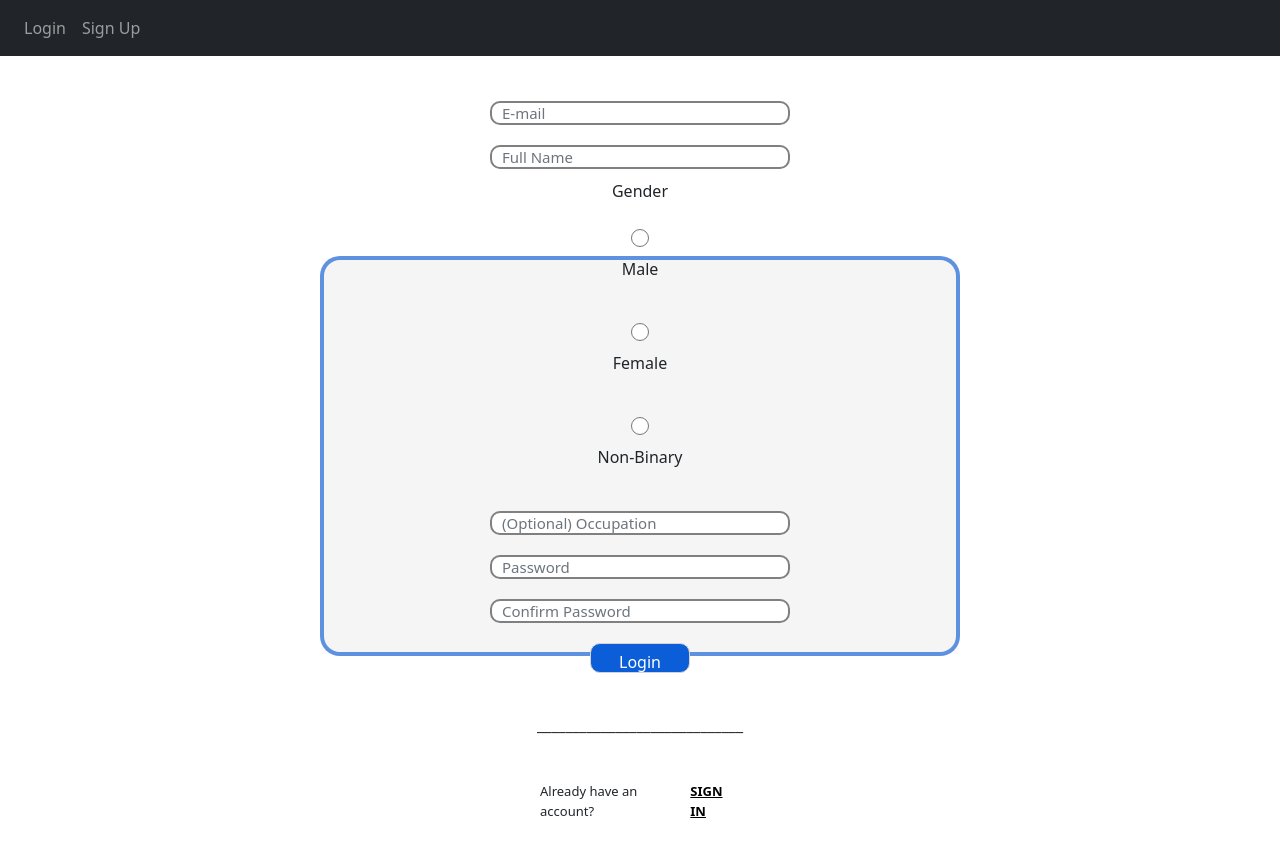
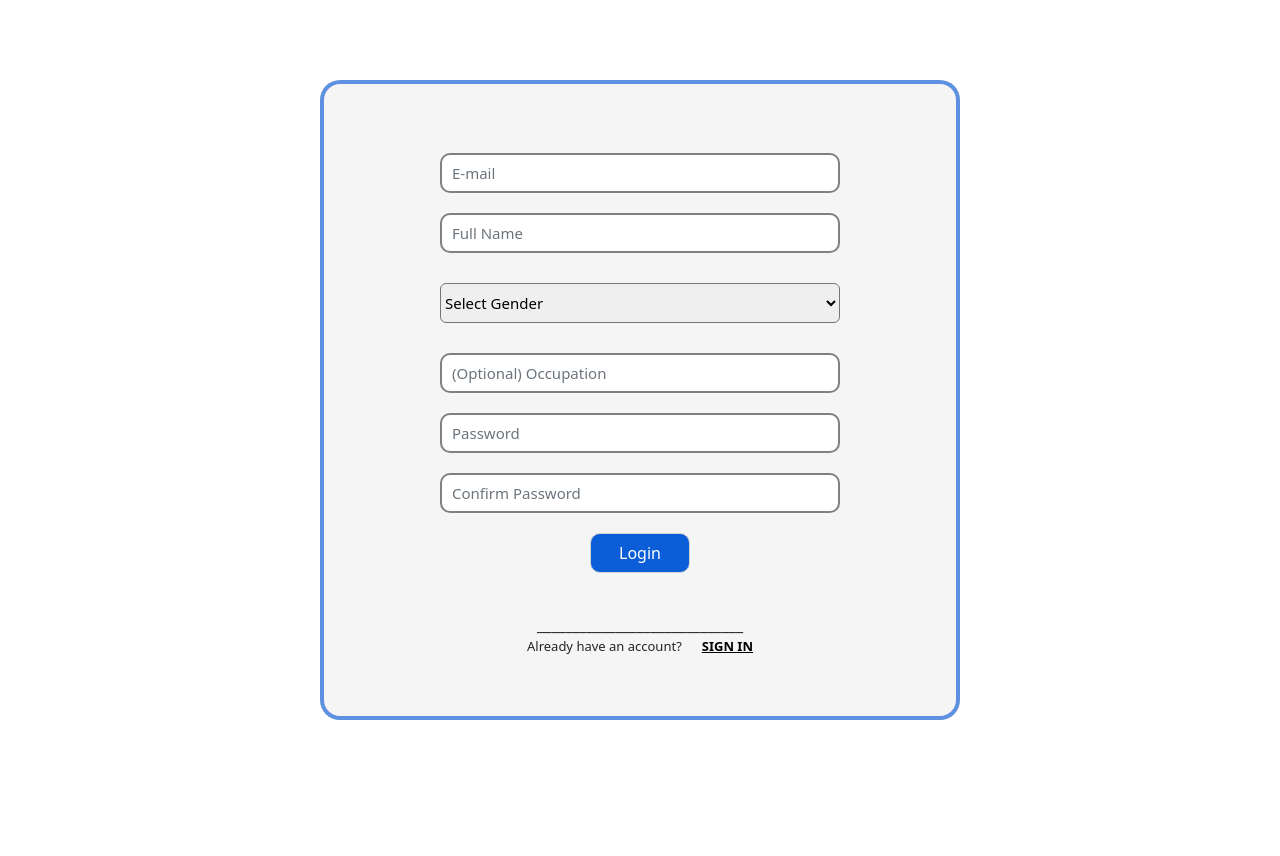
Before and after one commit to Mizan-Ali/Social-Coding-Experiences, a Flask app: page /signup in a window 1280 px wide. After the commit the page ends 720 px from the top, so only its background shows below. Run offline with Flask 2, Linux system fonts and the light colour scheme; some libraries are stand-ins or nearby versions.

Commit message:
[changed] SignIn & SignUp UI Updated (Gender)

```diff
--- a/website/static/css/signup_style.css
+++ b/website/static/css/signup_style.css
@@ -12,8 +12,9 @@
 .in_box{
     background:whitesmoke;
     width : 50%;
-    height: 50%;
+    height: 80%;
     border: solid 4px #0e5ed6a6;
+    /* border: solid 2px black; */
     border-radius: 20px;
     display: flex;
     flex-direction: column;
@@ -28,8 +29,8 @@
 }
 .in_box input{
     margin: 10px;
-    width: 300px;
-    height: 18px;
+    width: 400px;
+    height: 40px;
     padding: 10px;
     font-size: 15px;
     border: solid 2.5px gray;
@@ -39,21 +40,32 @@
     color: #fff;
     margin: 10px;
     width: 100px;
-    height: 30px;
+    height: 40px;
     border: solid 1px lightgray;
     border-radius: 10px;
     background-color: #0B5ED7;
 }
 .sign_up{
-    width: 200px;
+    width:100%;
     display: flex;
     flex-direction: row;
     align-items: center;
-    justify-content: space-between;
-    margin-top: 45px;
+    justify-content: center;
     font-size: 13px;
 }
 .sign_up a{
+    margin: 0px 0px 0px 20px;
     color: #000;
     font-weight: bold;
 }
+
+.gender_combo{
+    width: 400px;
+    height: 40px;
+    font-size: 15px;
+    border-radius: 6px;
+    display: flex;
+    flex-direction: row;
+    align-items: center;
+    margin: 20px 10px 20px 10px;
+}
--- a/website/templates/base.html
+++ b/website/templates/base.html
@@ -38,7 +38,7 @@
 <body>
 
     <!-- NavBar -->
-    <nav class="navbar navbar-expand-lg navbar-dark bg-dark">
+    <!-- <nav class="navbar navbar-expand-lg navbar-dark bg-dark">
         <button class="navbar-toggler" type="button" data-toggle="collapse" data-target="#navbar">
           <span class="navbar-toggler-icon"></span>
         </button>
@@ -55,7 +55,7 @@
           </div>
         </div>
       </nav>
-
+     -->
     <!-- Flash Messages -->
     {% with messages = get_flashed_messages(with_categories=true) %}
         {% if messages %}
--- a/website/templates/login.html
+++ b/website/templates/login.html
@@ -2,7 +2,7 @@
 
 {% block head %}
 <title>Sign In</title>
-<link rel="stylesheet" href="../static/css/login_style.css">
+<link rel="stylesheet" href="{{ url_for('static', filename='css/login_style.css') }}">
 {% endblock %}
 
 {% block content %}
--- a/website/templates/signup.html
+++ b/website/templates/signup.html
@@ -2,7 +2,8 @@
 
 {% block head %}
 <title>Sign Up</title>
-<link rel="stylesheet" href="../static/css/signup_style.css">
+<link rel="stylesheet" href="{{ url_for('static', filename='css/signup_style.css') }}">
+<!-- <link rel="stylesheet" href="website/static/css/signup_style.css"> -->
 {% endblock %}
 
 {% block content %}
@@ -11,23 +12,19 @@
             <form method="POST">
                 <input type="email" class="form-control" id="email" name="email" placeholder="E-mail">
                 <input type="text" class="form-control" id="full_name" name="full_name" placeholder="Full Name">
-
-                <p>Gender</p>
-                <input type="radio" id="gender" name="gender" value="M">
-                <label for="M">Male</label><br>
-                <input type="radio" id="gender" name="gender" value="F">
-                <label for="F">Female</label><br>
-                <input type="radio" id="gender" name="gender" value="N">
-                <label for="N">Non-Binary</label><br>
-
-                <input type="text" class="form-control" id="occupation" name="occupation"
-                    placeholder="(Optional) Occupation">
+                <select name="gender_combo" class="gender_combo">
+                    <option value="none">Select Gender</option>
+                    <option value="male">Male</option>
+                    <option value="female">Female</option>
+                    <option value="nbinary">Non-Binary</option>
+                  </select>
+                <input type="text" class="form-control" id="occupation" name="occupation" placeholder="(Optional) Occupation">
                 <input type="password" class="form-control" id="password" name="password1" placeholder="Password">
                 <input type="password" class="form-control" id="password" name="password2"
                     placeholder="Confirm Password">
 
                 <button type="submit" class="btn">Login</button>
-                <span style="margin-top: 30px;">_____________________________</span>
+                <span style="margin-top:30px;">_____________________________</span>
             </form>
             <div class="sign_up">
                 <span>Already have an account? </span><a href="/login">SIGN IN</a>
```
Also changed, not shown: website/static/css/login_style.css (+4 -5 lines).
